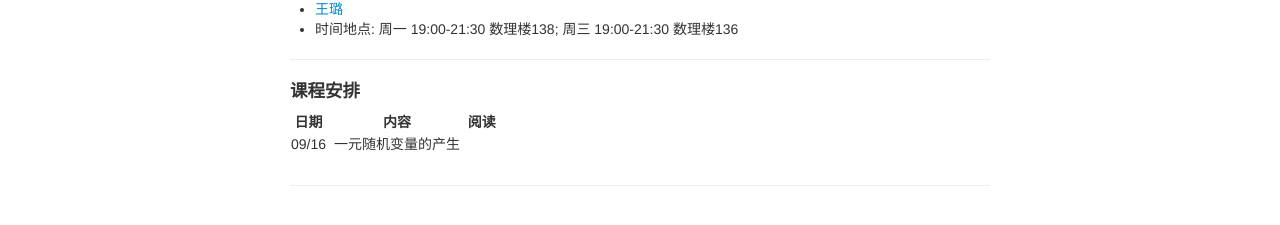
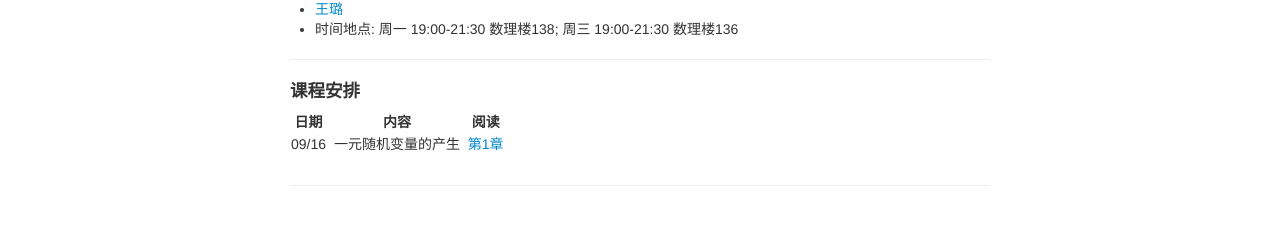
Before and after one commit to wangronglu/StatisticalComputing, a Jekyll site: the page built from index.md, in a window 1280 px wide. Shown: the part 193-418 px from the top of the page. Built offline with Jekyll 4.4.1, drawn with Linux system fonts in a browser that asks for light colours.

Commit message:
Update index.md

```diff
--- a/index.md
+++ b/index.md
@@ -14,4 +14,4 @@ description: 课程网站
 
 | 日期 | | 内容 | |  阅读  |
 |------|---|--------------------------------|---|----------|
-| 09/16 | | 一元随机变量的产生   | |   |
+| 09/16 | | 一元随机变量的产生   | |  [第1章](Lectures/random_generator_online.pdf) |
```
